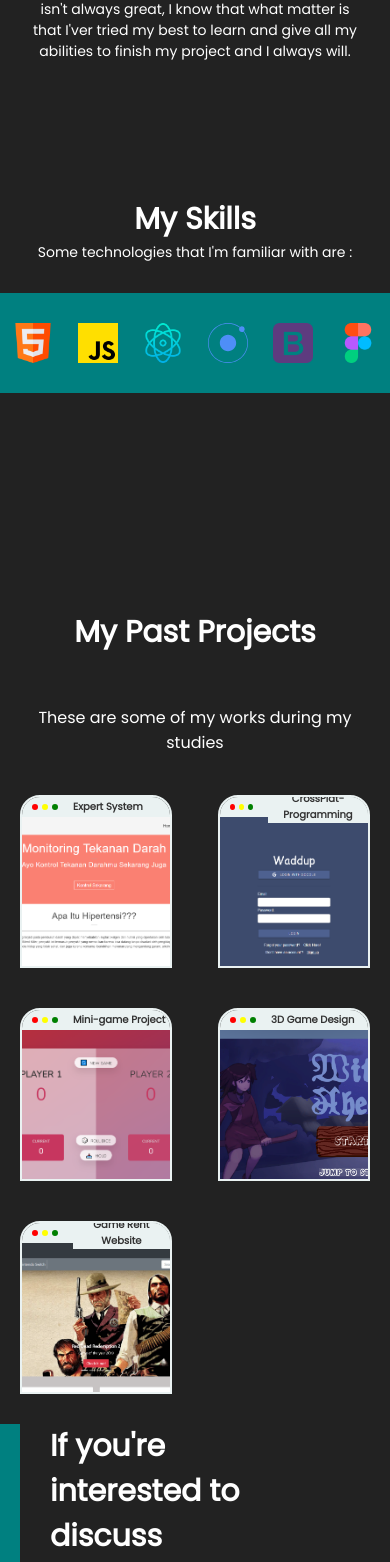
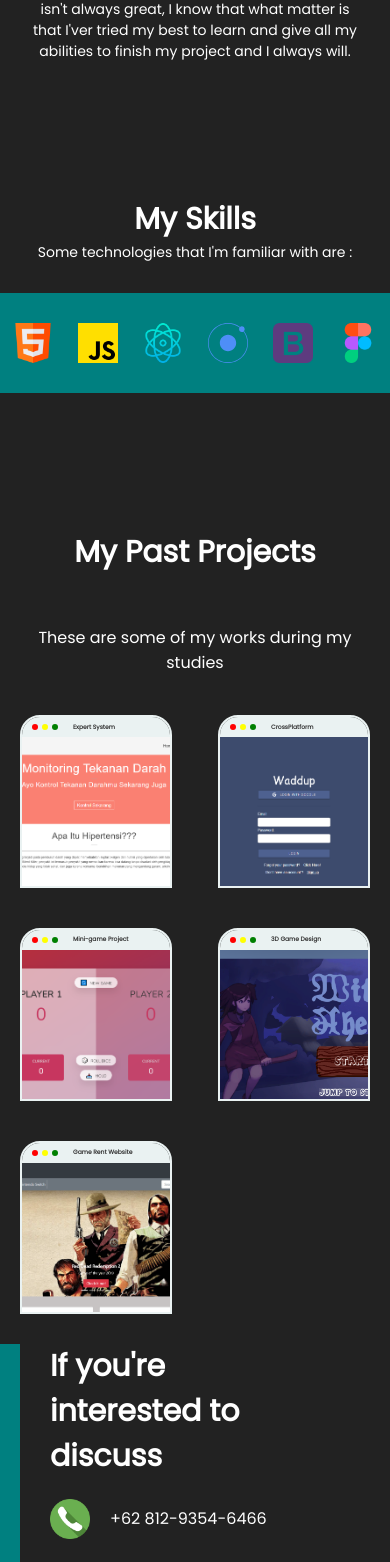
Before and after one commit to EdrickSugihartoPutra/ESP-Portofolio, a React (Create React App) app: page / in a window 390 px wide. Shown: the part 1591-3153 px from the top of the page. Built offline with nearby package versions, Linux system fonts and the light colour scheme.

Commit message:
minor fix

```diff
--- a/src/components/footer/Footer.jsx
+++ b/src/components/footer/Footer.jsx
@@ -11,8 +11,10 @@ const Footer = () => {
     <>
       <div className="footer">
         <div className="footer-left">
-          <h3 className="f-left-title">My Social Media</h3>
-          <div className="f-social" data-aos="fade-right" data-aos-offset="100">
+          <h3 className="f-left-title" data-aos="zoom-in">
+            My Social Media
+          </h3>
+          <div className="f-social" data-aos="zoom-in" data-aos-offset="100">
             <a
               href="https://www.linkedin.com/in/edrick-sugiharto-putra/"
               className="f-social-wrapper"
--- a/src/components/projectList/projectList.css
+++ b/src/components/projectList/projectList.css
@@ -1,7 +1,7 @@
 .projectList {
   padding: 50px 100px;
   display: flex;
-  margin-top: 50px;
+  margin-top: 20px;
   flex-direction: column;
   align-items: center;
   text-align: center;
@@ -30,7 +30,7 @@
 @media screen and (max-width: 480px) {
   .projectList {
     padding: 10px;
-    margin-top: 50px;
+    margin-top: 10px;
   }
 
   .projectList-title {
--- a/src/components/projects/project.css
+++ b/src/components/projects/project.css
@@ -62,4 +62,8 @@
     width: 40%;
     height: 20vh;
   }
+
+  .p-caption {
+    font-size: 6px;
+  }
 }
--- a/src/components/skills/skill.css
+++ b/src/components/skills/skill.css
@@ -1,6 +1,6 @@
 .s {
   height: 30vh;
-  padding: 50px 0;
+  padding-top: 50px;
   margin-bottom: 20px;
   text-align: center;
 }
--- a/src/data.js
+++ b/src/data.js
@@ -15,7 +15,7 @@ export const projects = [
     {
         id: 2,
         img: MCP,
-        caption: "CrossPlat-Programming",
+        caption: "CrossPlatform",
         link: "https://waddup-eta.vercel.app/login"
     },
     {
```
